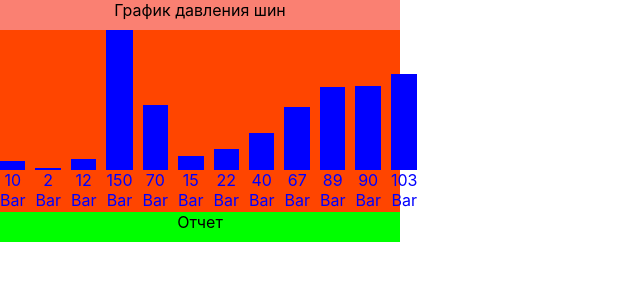
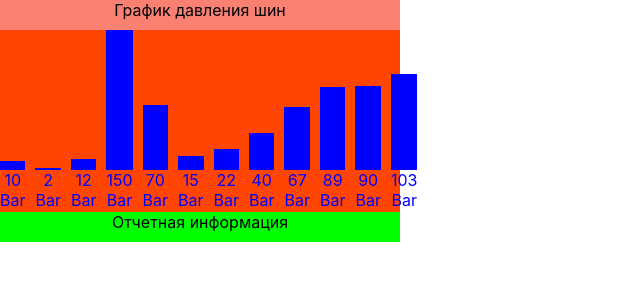
Before and after one commit to zerjg/Graph-, a React (Create React App) app: page / in a window 1280 px wide. Shown: the top 300 px of the page, without its empty margins (0-640 px from the left). Built offline with nearby package versions, Linux system fonts and the light colour scheme.

Commit message:
added classname

```diff
--- a/src/DataComponent.tsx
+++ b/src/DataComponent.tsx
@@ -9,7 +9,7 @@ const DataComponent: React.FC<DataProps> = ({ data }) => {
   return (
     <div className='data' style={{ display: 'flex', justifyContent: 'space-between', flexDirection: 'column', height: '400px' }} >
 
-        <Graph data={specifiData}  width={400} height={200} color='blue' title='График давления шин' />
+        <Graph data={specifiData}  width={400} height={200} color='blue' title='График давления шин'  bottomTitle='Отчетная информация'/>
         {/* <Graph data={specifiData}  width={300} height={100} color='Lime' title='График скорости' />
         <Graph data={specifiData}  width={80} height={70} color='SpringGreen' title='График температуры' /> */}
     </div>
--- a/src/graph.module.css
+++ b/src/graph.module.css
@@ -1,19 +1,45 @@
 .graphContainer {
-        position: 'absolute';
+        position: absolute;
         top: 10;
-        width: width;
-        height: height;
-        background-color: 'white';
-        padding: 10;
-        display: 'flex';
-        flex-direction: 'row';
-        align-items: 'flex-end';
-        justify-content: 'center';
+        width: 100%;
+        /* или конкретное значение, например 300px */
+        height: 100%;
+        /* или конкретное значение, например 300px */
+        background-color: white;
+        padding: 10px;
+        display: flex;
+        flex-direction: row;
+        align-items: flex-end;
+        justify-content: center;
 }
-.graphColumnContainer {
-        margin-bottom: 2;
-        margin-right: 30;
+
+.mainContainer {
+        display: flex;
+        flex-direction: column;
+        background-color: red;
 }
-.graphColumn {
 
+.top_Container {
+        width: 100%;
+        text-align: center;
+        background-color: Salmon;
 }
+
+.content_Container {
+        flex-direction: row;
+        display: flex;
+        align-items: flex-end;
+        background-color: OrangeRed;
+}
+
+.graph {
+        display: flex;
+        flex-direction: row;
+        align-items: flex-end;
+        background-color: OrangeRed;
+}
+
+.dataBar {
+        margin-bottom: 2px;
+        margin-right: 10px;
+}
--- a/src/graph.tsx
+++ b/src/graph.tsx
@@ -1,4 +1,5 @@
 import React from 'react';
+import styles from './graph.module.css'
 
 type Props = {
   data: number[];
@@ -6,6 +7,7 @@ type Props = {
   height: number;
   color: string;
   title: string;
+  bottomTitle?: string
 };
 
 const Graph: React.FC<Props> = ({
@@ -14,20 +16,24 @@ const Graph: React.FC<Props> = ({
   height,
   color,
   title,
+  bottomTitle,
 }) => {
   const maxValue = Math.max(...data);
   const topContainer = 30;
   const bottomAreaContainer = 30;
   const contentContainer = height - topContainer - bottomAreaContainer;
 
+  const { mainContainer, top_Container, content_Container, graph, dataBar } = styles
+  const widthHeight = {
+    minHeight: `${height}px`,
+    width: `${width}px`,
+  }
   return (
-    <div style={{ display: 'flex', flexDirection: 'column', backgroundColor: 'gold', minHeight: height, width: width }}>
-
-      <div style={{ width: '100%', textAlign: 'center', backgroundColor: 'Salmon', minHeight: topContainer }}>{title}</div>
-
-      <div style={{ backgroundColor: 'OrangeRed', minHeight: contentContainer, flexDirection: 'row', display: 'flex', alignItems: 'flex-end' }}>
+    <div className={mainContainer} style={widthHeight} >
+      <div className={top_Container} style={{ minHeight: topContainer }}>{title}</div>
+      <div className={graph} style={{ minHeight: contentContainer }}>
         {data.map((value, index) => (
-          <div key={index} style={{ marginBottom: 2, marginRight: 10 }}>
+          <div className={dataBar} key={index} >
             <div style={{
               backgroundColor: color,
               width: (width - (data.length - 1) * 45) / data.length,
@@ -37,7 +43,7 @@ const Graph: React.FC<Props> = ({
           </div>
         ))}
       </div>
-      <div style={{ backgroundColor: '#00ff00', minHeight: bottomAreaContainer }}>Отчет</div>
+      <div style={{ backgroundColor: '#00ff00', minHeight: bottomAreaContainer }}>{bottomTitle}</div>
     </div>
   );
 };
```
